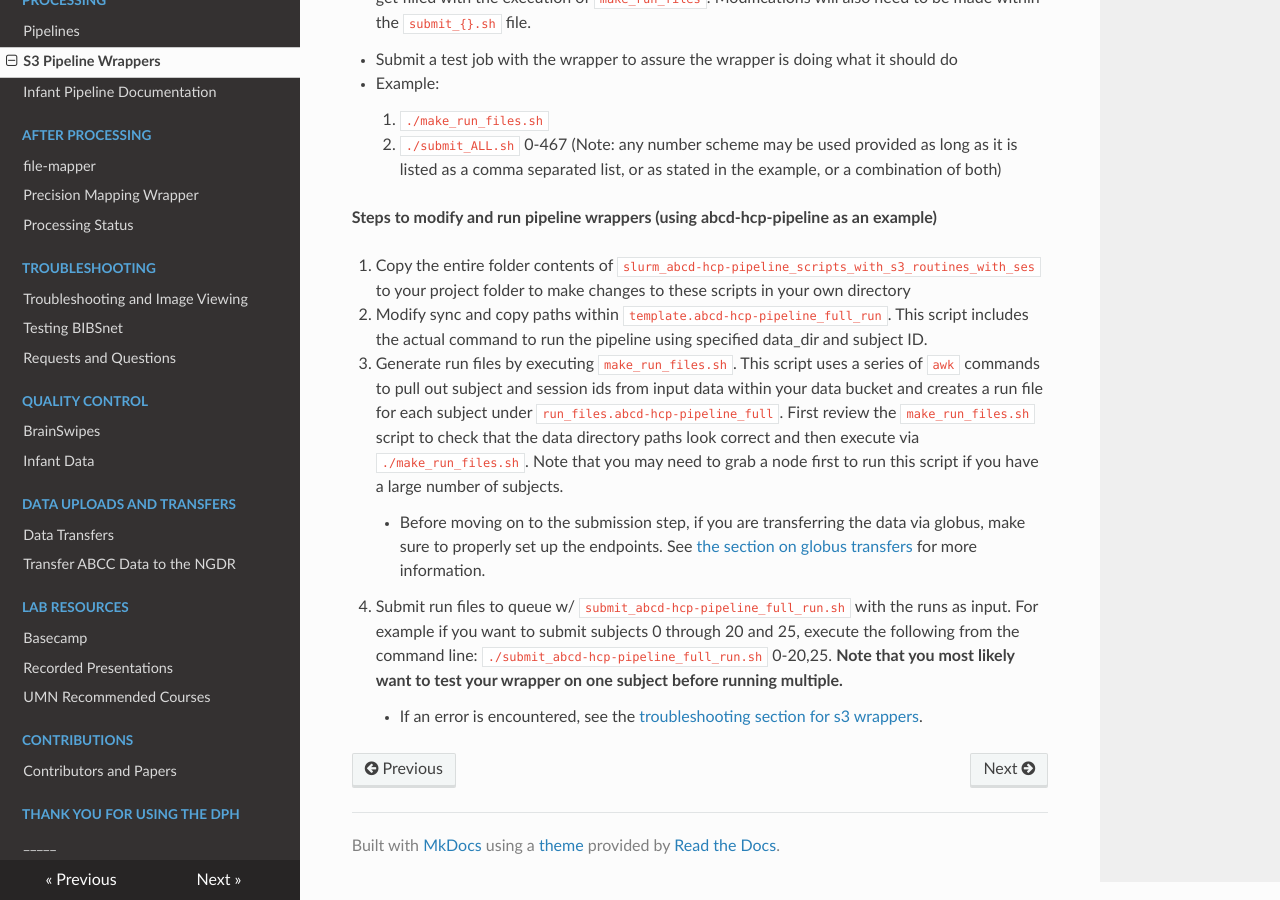
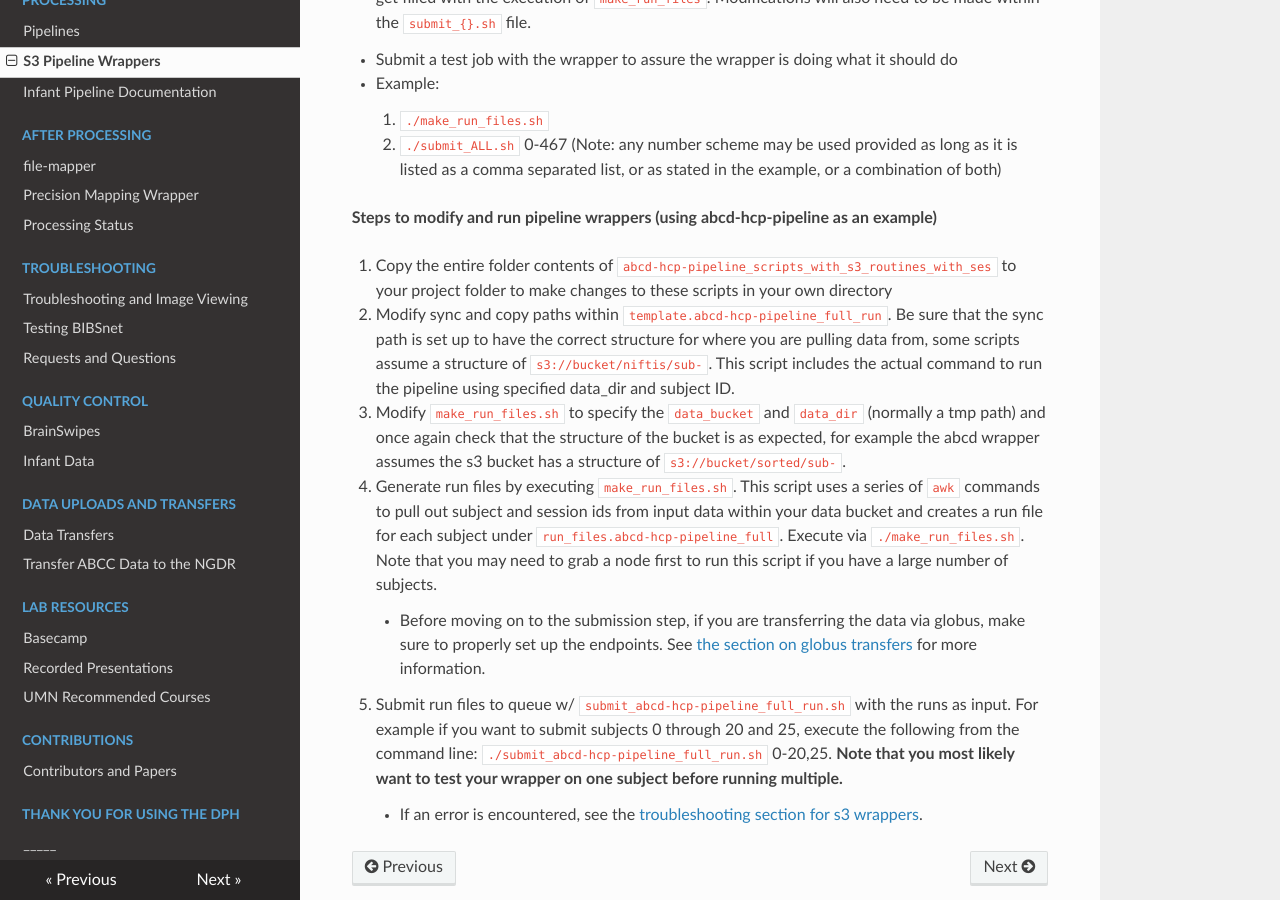
Before and after one commit to DCAN-Labs/cdni-brain, an MkDocs documentation site: the page built from docs/wrappers.md, in a window 1280 px wide and 900 px high, scrolled down 1238 px. Built offline with MkDocs 1.6.1, drawn with Linux system fonts in a browser that asks for light colours; nearby versions of some CDN libraries.

Commit message:
fix formatting, add wrapper info

```diff
--- a/docs/wrappers.md
+++ b/docs/wrappers.md
@@ -52,12 +52,13 @@ Current list of wrappers developed for s3 integration:
 **Steps to modify and run pipeline wrappers (using abcd-hcp-pipeline as an example)**
 
 
+1. Copy the entire folder contents of `abcd-hcp-pipeline_scripts_with_s3_routines_with_ses` to your project folder to make changes to these scripts in your own directory
 
-1. Copy the entire folder contents of `slurm_abcd-hcp-pipeline_scripts_with_s3_routines_with_ses` to your project folder to make changes to these scripts in your own directory
+2. Modify sync and copy paths within `template.abcd-hcp-pipeline_full_run`. Be sure that the sync path is set up to have the correct structure for where you are pulling data from, some scripts assume a structure of `s3://bucket/niftis/sub-`. This script includes the actual command to run the pipeline using specified data_dir and subject ID.
 
-2. Modify sync and copy paths within `template.abcd-hcp-pipeline_full_run`. This script includes the actual command to run the pipeline using specified data_dir and subject ID.
+3. Modify `make_run_files.sh` to specify the `data_bucket` and `data_dir` (normally a tmp path) and once again check that the structure of the bucket is as expected, for example the abcd wrapper assumes the s3 bucket has a structure of `s3://bucket/sorted/sub-`.
 
-3. Generate run files by executing `make_run_files.sh`. This script uses a series of `awk` commands to pull out subject and session ids from input data within your data bucket and creates a run file for each subject under `run_files.abcd-hcp-pipeline_full`. First review the `make_run_files.sh` script to check that the data directory paths look correct and then execute via `./make_run_files.sh`. Note that you may need to grab a node first to run this script if you have a large number of subjects.
+3. Generate run files by executing `make_run_files.sh`. This script uses a series of `awk` commands to pull out subject and session ids from input data within your data bucket and creates a run file for each subject under `run_files.abcd-hcp-pipeline_full`. Execute via `./make_run_files.sh`. Note that you may need to grab a node first to run this script if you have a large number of subjects.
 
     * Before moving on to the submission step, if you are transferring the data via globus, make sure to properly set up the endpoints. See [the section on globus transfers](uploads.md#Globus) for more information.
 
```
Also changed, not shown: docs/versioning.md (+1 -1 lines).
